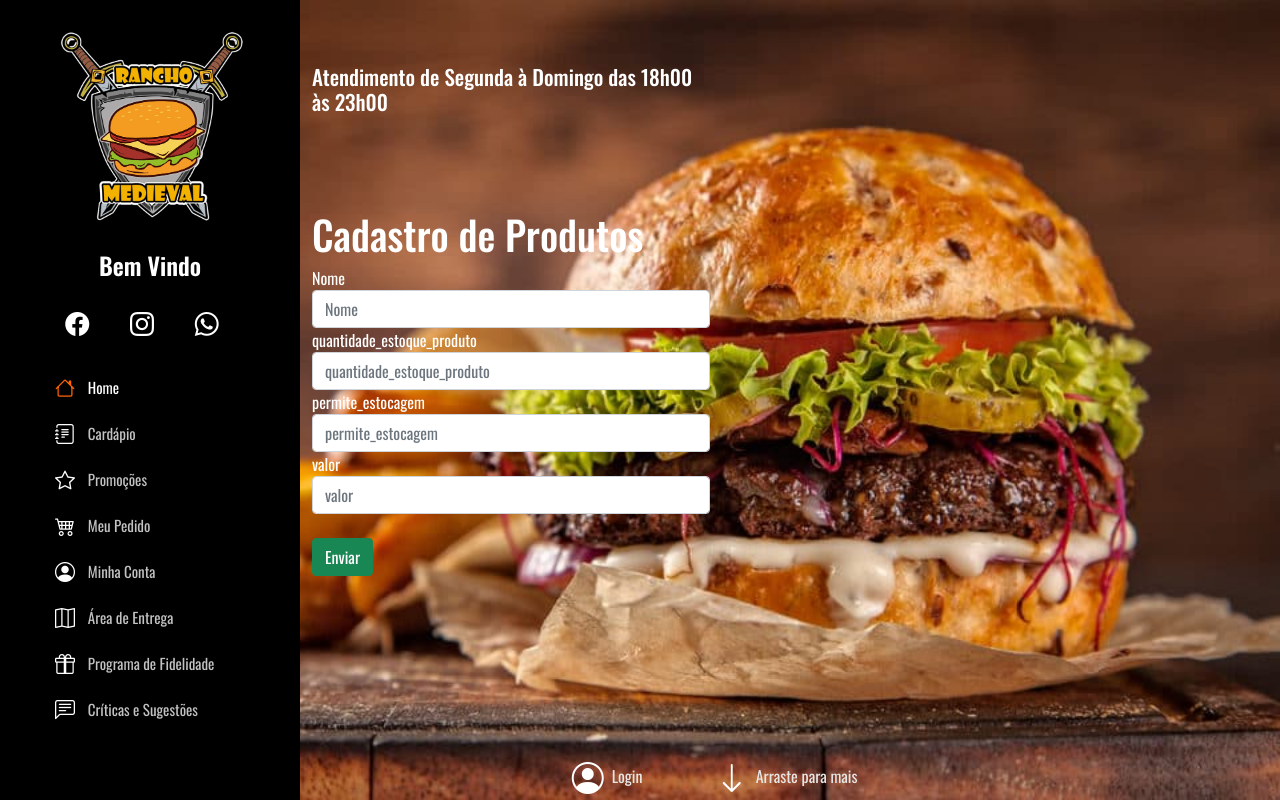
After one commit to rcendon/rancho-medieval, a Flask app: page /addcardapio in a window 1280 px wide. The commit adds this page. Run offline with Flask 2, Linux system fonts and the light colour scheme; data that the repository does not hold is empty; some libraries are stand-ins or nearby versions.

Commit message:
Correcao erros

```diff
--- a/app.py
+++ b/app.py
@@ -53,35 +53,8 @@ class Pessoas(db.Model): #Modelo Pessoas
        #self.endereco = endereco
        self.senha = senha
 
-########################################################################################################
-
-#Create Pessoas
-@app.route('/add', methods=['GET', 'POST'])
-def add():
-    if request.method == 'POST': #SE POST
-        pessoa = Pessoas(
-            request.form['nome'],
-            request.form['login'],
-            request.form['rg'],
-            request.form['cpf'],
-            request.form['tipo'],
-            request.form['senha'], )
-        db.session.add(pessoa) #Recebe os dados restornados do POST
-        db.session.commit() #Salva os dados no banco
-        return redirect(url_for('index')) #Se o metodo POST for OK retornar para o INDEX
-    return render_template('add.html') #ELSE mostra pagina ADD
-
-########################################################################################################
-
-#Update Pessoas
-
-########################################################################################################
-
-#Delete Pessoas
-
 ############################### Fim Modelo Pessoas #####################################################
 ########################################################################################################
-
 
 
 ################################ Modelo Cardápio ########################################################
@@ -91,9 +64,9 @@ class Cardapio(db_cardapio.Model):
    __tablename__ = 'cardapio'
 
    id_produto = db_cardapio.Column(db_cardapio.Integer, autoincrement=True, primary_key=True)
-   nome = db_cardapio.Column(db_cardapio.VARCHAR(50), nullable=False, unique=True)
-   quantidade_estoque_produto = db_cardapio.Column(db_cardapio.VARCHAR(10), nullable=False)
-   permite_estocagem = db_cardapio.Column(db.Boolean)
+   nome = db_cardapio.Column(db_cardapio.VARCHAR(50))
+   quantidade_estoque_produto = db_cardapio.Column(db.Integer)
+   permite_estocagem = db_cardapio.Column(db_cardapio.CHAR(1))
    valor = db_cardapio.Column(DOUBLE_PRECISION)
 
    def __init__(self, nome, quantidade_estoque_produto, permite_estocagem, valor):
@@ -105,16 +78,55 @@ class Cardapio(db_cardapio.Model):
 ############################### Fim Modelo Cardápio #####################################################
 ########################################################################################################
 
-#Rota para renderizar a pagina
+
+########################################################################################################
+
+#Rota para renderizar a pagina INDEX.HTML
 @app.route('/')
 #Função da Rota
 def index():
-    pessoas = Pessoas.query.all() #Select * from Pessoas
     cardapio = Cardapio.query.all() #Select * from Cardapio
+    return render_template('index.html', cardapio=cardapio)
 
-    return render_template('index.html', pessoas=pessoas, cardapio=cardapio)
+########################################################################################################
 
+#Rota para renderizar a pagina ADD.HTML
+@app.route('/addcliente', methods=['GET', 'POST'])
 
+###### Create Pessoas ######
+def add_pessoa():
+    pessoas = Pessoas.query.all() #Select * from Cardapio
+    if request.method == 'POST': #SE POST
+        pessoarequest = Pessoas(
+            request.form['nome'],
+            request.form['login'],
+            request.form['rg'],
+            request.form['cpf'],
+            request.form['tipo'],
+            request.form['senha'],)
+        db.session.add(pessoarequest) #Recebe os dados restornados do POST
+        db.session.commit() #Salva os dados no banco
+        return redirect(url_for('index')) #Se o metodo POST for OK retornar para o INDEX
+    return render_template('addcliente.html', pessoas=pessoas) #ELSE mostra pagina ADD
+
+########################################################################################################
+
+#Rota para renderizar a pagina ADDCARDAPIO.HTML
+@app.route('/addcardapio', methods=['GET', 'POST'])
+
+###### Create Cardapio ######
+def add_cardapio():
+    cardapio = Cardapio.query.all() #Select * from Cardapio
+    if request.method == 'POST': #SE POST
+        cardapioRequest = Cardapio(
+            request.form['nome'],
+            request.form['quantidade_estoque_produto'],
+            request.form['permite_estocagem'],
+            request.form['valor'],)
+        db.session.add(cardapioRequest) #Recebe os dados restornados do POST
+        db.session.commit() #Salva os dados no banco
+        return redirect(url_for('index')) #Se o metodo POST for OK retornar para o INDEX
+    return render_template('addcardapio.html') #ELSE mostra pagina ADD
 
 #Para aumentar a segurança o app.run() só roda se ele estiver no arquivo principal
 #if __name__ == '__main__':
--- /dev/null
+++ b/templates/addcardapio.html
@@ -0,0 +1,186 @@
+<!DOCTYPE html>
+<html lang="pt-br">
+<head>
+    <meta charset="UTF-8">
+    <meta http-equiv="X-UA-Compatible" content="IE=edge">
+    <meta name="viewport" content="width=device-width, initial-scale=1.0">
+
+    <!--Importa os estilos da biblioteca bootstrap padrão-->
+    <!--https://getbootstrap.com/-->
+    <!--https://github.com/twbs/bootstrap/releases/download/v5.1.1/bootstrap-5.1.1-dist.zip-->
+    <link rel="stylesheet" href="../static/bootstrap/css/bootstrap.css">
+
+    <!--Busca os estilos CSS-->
+    <link rel="stylesheet" href="../static/style.css">
+
+     <!--Chama o Icone do Rancho na aba superior -->
+    <link rel="icon" type="image/png" href="../static/img/icone.png">
+
+    <!--Importa os estilos da biblioteca bootstrap icons CDN-->
+    <!--https://icons.getbootstrap.com/-->
+    <link rel="stylesheet" href="https://cdn.jsdelivr.net/npm/bootstrap-icons@1.5.0/font/bootstrap-icons.css">
+
+    <title>Rancho Medieval</title>
+</head>
+<body>
+
+    <!--Botão do modo Mobile para motrar/ocultar menu bar-->
+    <!--Link do icone https://icons.getbootstrap.com/icons/list/-->
+    <i class="bi bi-list menu-mobile"></i> <!--class menu-mobile-->
+
+    <!--####################  Menu Lateral  #################################################################################-->
+
+    <!--Cria o menu lateral aside com id = header-->
+    <aside id='header'>
+
+        <!--####### Cria a seção profile Logo + Menu links horizontais ######-->
+        <section class="profile">
+            <!--Logo Rancho da section "profile"-->
+            <img src="../static/img/Logo_Colorido.png" alt="Rancho Medieval">
+
+            <h1>Bem Vindo</h1>
+
+            <!--Div Links redes sociais Menu horizontal - Icones do  https://icons.getbootstrap.com/-->
+            <div class="links-menu mt-4 text-center"> <!--mt-4 = margem / text-center = alinhar no centro-->
+
+                <a href="https://github.com/rcendon/rancho-medieval">
+                    <!--Link do icone https://icons.getbootstrap.com/icons/facebook/-->
+                    <i class="bi bi-facebook"></i>
+                </a>
+
+                <a href="https://github.com/rcendon/rancho-medieval">
+                    <!--Link do icone https://icons.getbootstrap.com/icons/instagram/-->
+                    <i class="bi bi-instagram"></i>
+                </a>
+
+                <a href="https://github.com/rcendon/rancho-medieval">
+                    <!--Link do icone https://icons.getbootstrap.com/icons/whatsapp/-->
+                    <i class="bi bi-whatsapp"></i>
+                </a>
+            </div>
+        </section>
+
+         <!--###### Cria a seção do navbar ######-->
+         <nav id='navbar' class="nav-bar">
+            <!--https://getbootstrap.com/docs/5.1/components/navs-tabs/-->
+            <ul class="nav flex-column">
+
+                <li class="nav-item">
+                    <!--Link do icone https://icons.getbootstrap.com/icons/house/-->
+                    <a class="nav-link active" aria-current="page" href="/"><i class="bi bi-house"></i> Home</a>
+                </li>
+
+                <li class="nav-item">
+                    <!--Link do icone https://icons.getbootstrap.com/icons/journal-text/-->
+                    <a class="nav-link" href="#cardapio"><i class="bi bi-journal-text"></i> Cardápio</a>
+                </li>
+
+                <li class="nav-item">
+                    <!--Link do icone https://icons.getbootstrap.com/icons/star/-->
+                    <a class="nav-link" href="#"><i class="bi bi-star"></i> Promoções</a>
+                </li>
+
+                <li class="nav-item">
+                    <!--Link do icone https://icons.getbootstrap.com/icons/cart4/-->
+                    <a class="nav-link" href="#"><i class="bi bi-cart4"></i> Meu Pedido</a>
+                </li>
+
+                <li class="nav-item">
+                    <!--Link do icone https://icons.getbootstrap.com/icons/person-circle/-->
+                    <a class="nav-link" href="#minhaconta"><i class="bi bi-person-circle"></i> Minha Conta</a>
+                </li>
+
+                <li class="nav-item">
+                    <!--Link do icone https://icons.getbootstrap.com/icons/map/-->
+                    <a class="nav-link" href="#"><i class="bi bi-map"></i> Área de Entrega</a>
+                </li>
+
+                <li class="nav-item">
+                    <!--Link do icone https://icons.getbootstrap.com/icons/gift/-->
+                    <a class="nav-link" href="#"><i class="bi bi-gift"></i> Programa de Fidelidade</a>
+                </li>
+
+                <li class="nav-item">
+                    <!--Link do icone https://icons.getbootstrap.com/icons/chat-left-text/-->
+                    <a class="nav-link" href="#"><i class="bi bi-chat-left-text"></i> Críticas e Sugestões</a>
+                </li>
+            </ul>
+         </nav>
+
+    </aside>
+
+    <!--#####################################################################################################################-->
+
+    <!--####################   Main   #######################################################################################-->
+
+    <!--Codigos da estrutura principal do página-->
+    <main id="main">
+
+        <!--#### Seção principal ######################################-->
+        <section id="principal" class="row m-0 p-0"> <!-- class row = linha / m-0 = Tirar Margem / p-0 = Sem espaçamento-->
+            <!--DIV texto-->
+            <!--5 cinco Colunas para englobar o texto-->
+            <!--d-flex justify-content-center align-items-center... = Comandos do bootstrap-->
+            <div class="col-md-5 d-flex justify-content-between align-items-baseline flex-column">
+                <h2>Atendimento de Segunda à Domingo das 18h00 às 23h00</h2>
+            </div>
+
+            <!--#################   from ADD Cliente ################-->
+            <!--nome, login, rg, cpf, tipo, senha-->
+            <form action="/addcardapio" class="form-group col-md-12" method="POST">  <!--###### POST #########-->
+
+                <div class="form-group col-md-10">
+                    <h1><font color="#ffffff">Cadastro de Produtos</font></h1>
+
+                    <div class="form-group col-md-6" >
+                        <label for="exampleInputEmail1"><font color="#ffffff">Nome</font></label>
+                        <input type="text" name="nome" id="nome" placeholder="Nome" class="form-control">
+                    </div>
+                    <div class="form-group col-md-6">
+                        <label for="exampleInputEmail1"><font color="#ffffff">quantidade_estoque_produto</font></label>
+                        <input type="text" name="quantidade_estoque_produto" id="quantidade_estoque_produto" placeholder="quantidade_estoque_produto" class="form-control">
+                    </div>
+                    <div class="form-group col-md-6" >
+                        <label for="exampleInputEmail1"><font color="#ffffff">permite_estocagem</font></label>
+                        <input type="text" name="permite_estocagem" id="permite_estocagem" placeholder="permite_estocagem" class="form-control">
+                    </div>
+                    <div class="form-group col-md-6">
+                        <label for="exampleInputEmail1"><font color="#ffffff">valor</font></label>
+                        <input type="text" name="valor" id="valor" placeholder="valor" class="form-control">
+                    </div>
+
+                </div>
+                <br>
+                 <!--### Botão Enviar ###-->
+                <div class="form-group col-md-12">
+                    <button type="submit" class="btn btn-block btn-success">Enviar</button>
+                </div>
+            </form>
+            <!--################# FIM from ADD Cliente ################-->
+
+
+            <div class="col-md-7 d-flex justify-content-end align-items-end">
+                <div id="arraste" class="d-flex align-items-center">
+                    <i class="bi bi-person-circle text-white pe-2 fs-2" aria-hidden="true"></i>
+                    <a href="#minhaconta">Login</a>
+                </div>
+
+                <div id="arraste" class="d-flex align-items-center">
+                    <i class="bi bi-arrow-down text-white pe-2 fs-2" aria-hidden="true"></i>
+                    <a href="#cardapio">Arraste para mais</a>
+                </div>
+            </div>
+
+        </section>
+    </main>
+
+    <!--#####################################################################################################################-->
+
+    <!--Imposta os Scripts JS da biblioteca bootstrap-->
+    <script src="../static/bootstrap/js/bootstrap.bundle.min.js"></script>
+
+    <!--Busca os Scripts JS-->
+    <script src="../static/script.js"></script>
+
+</body>
+</html>
```
Also changed, not shown: templates/addcliente.html (renamed from templates/add.html, +38 -1 lines), templates/index.html (+3 -38 lines).
